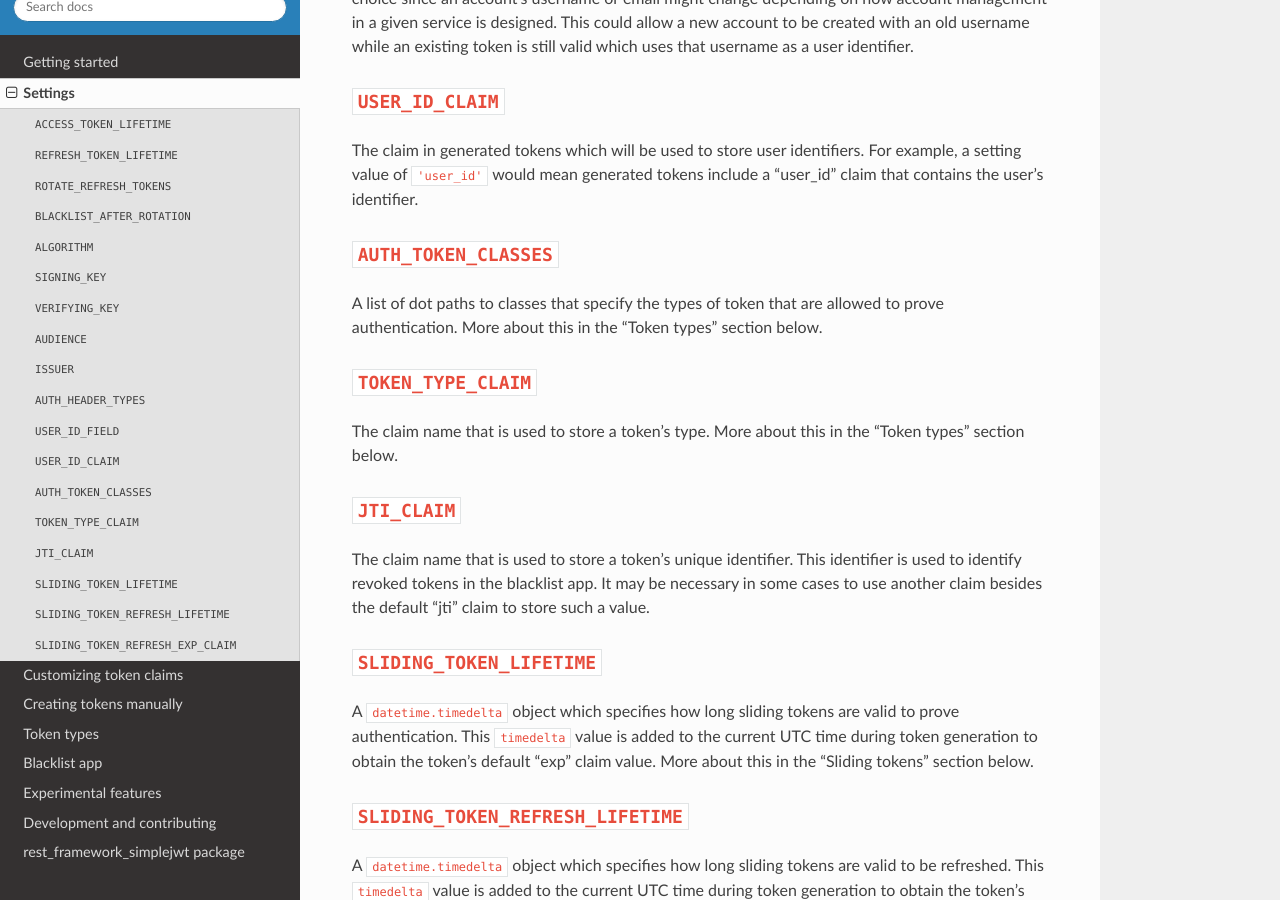
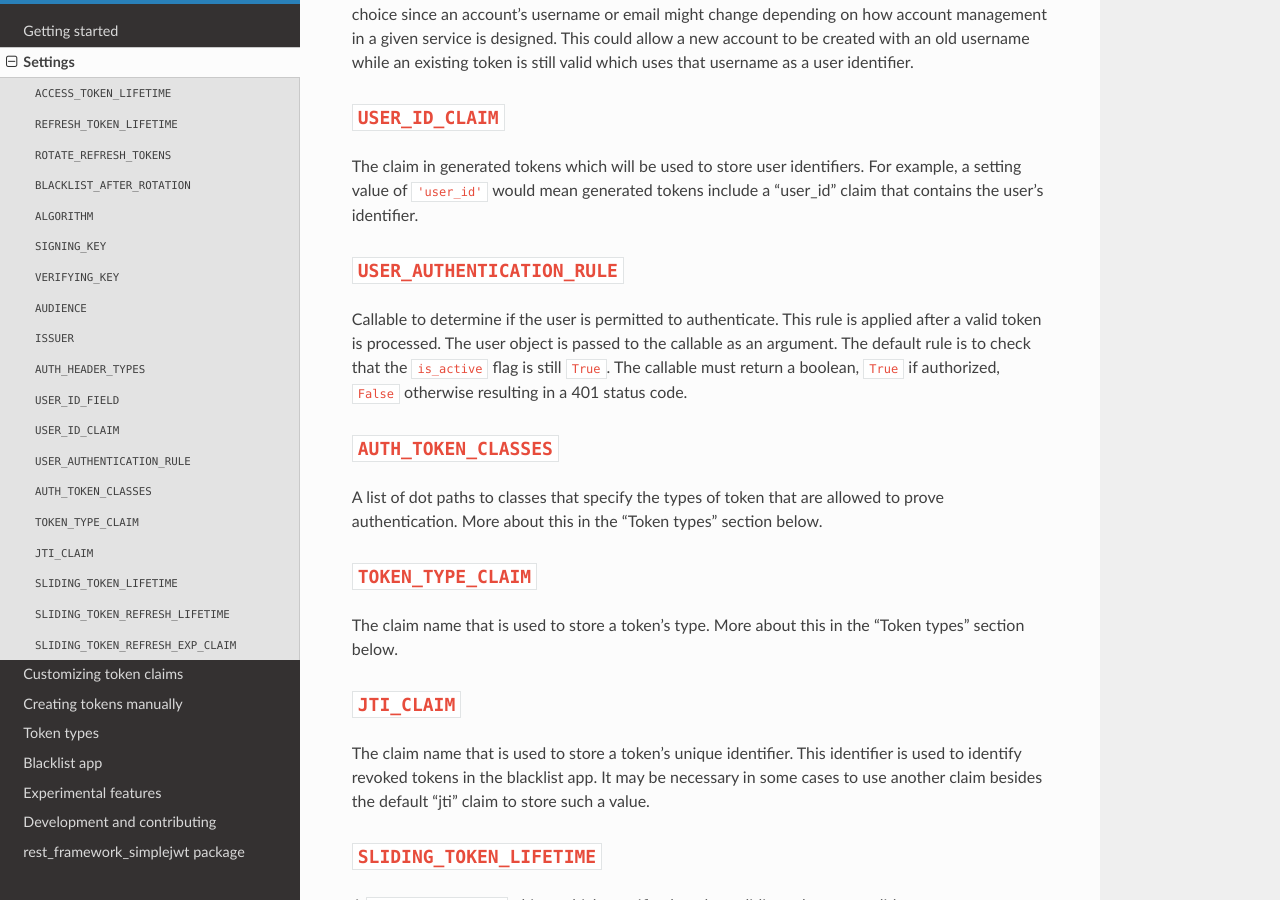
Before and after one commit to jazzband/djangorestframework-simplejwt, a Sphinx documentation site: the page built from docs/settings.rst, in a window 1280 px wide and 900 px high, scrolled down 2871 px. Built offline with Sphinx 7.4.7 and the Read the Docs theme 2.0.0, drawn with Linux system fonts in a browser that asks for light colours; some of the changed text lies outside the part shown.

Commit message:
Added docs for USER_AUTHENTICATION_RULE
* Docs for #279

```diff
--- a/docs/settings.rst
+++ b/docs/settings.rst
@@ -29,6 +29,7 @@ Some of Simple JWT's behavior can be customized through settings variables in
       'AUTH_HEADER_TYPES': ('Bearer',),
       'USER_ID_FIELD': 'id',
       'USER_ID_CLAIM': 'user_id',
+      'USER_AUTHENTICATION_RULE': 'rest_framework_simplejwt.authentication.default_user_authentication_rule',
 
       'AUTH_TOKEN_CLASSES': ('rest_framework_simplejwt.tokens.AccessToken',),
       'TOKEN_TYPE_CLAIM': 'token_type',
@@ -158,6 +159,15 @@ The claim in generated tokens which will be used to store user identifiers.
 For example, a setting value of ``'user_id'`` would mean generated tokens
 include a "user_id" claim that contains the user's identifier.
 
+``USER_AUTHENTICATION_RULE``
+----------------------------
+
+Callable to determine if the user is permitted to authenticate. This rule
+is applied after a valid token is processed. The user object is passed
+to the callable as an argument. The default rule is to check that the ``is_active``
+flag is still ``True``. The callable must return a boolean, ``True`` if authorized,
+``False`` otherwise resulting in a 401 status code.
+
 ``AUTH_TOKEN_CLASSES``
 ----------------------
 
```
